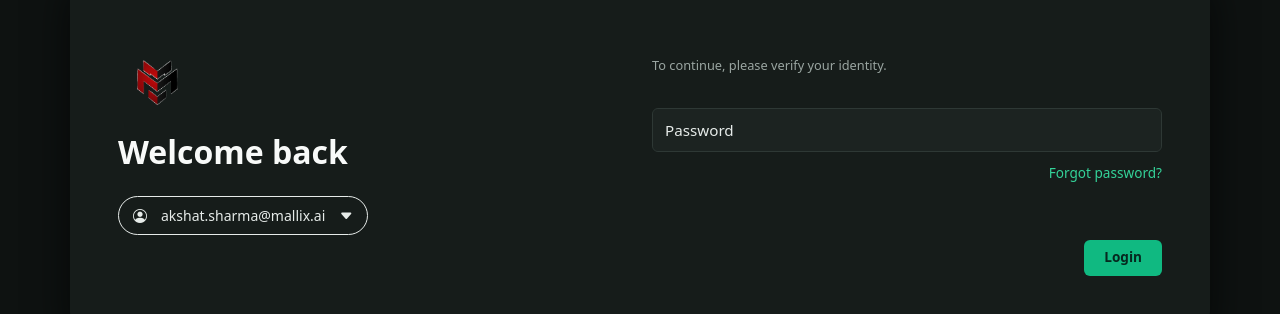
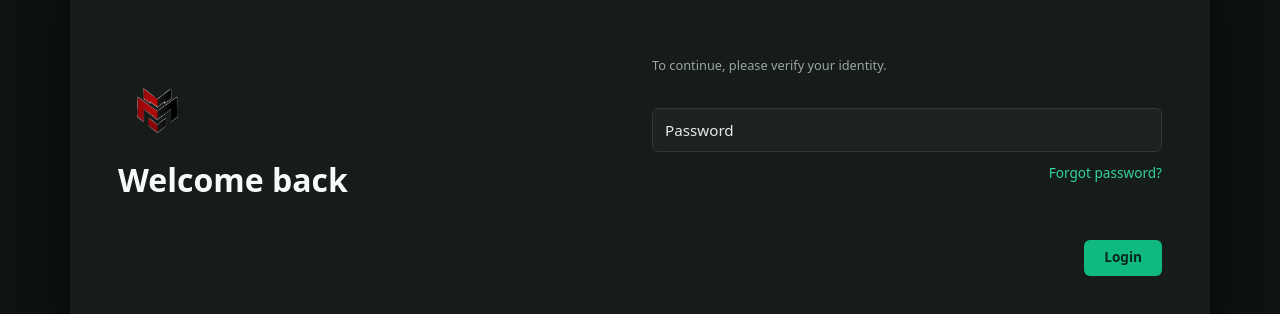
Before and after one commit to Akshat-619/Mallix, a React (Vite) app in the folder vite-project/: page /password in a window 1280 px wide. Shown: the part 254-568 px from the top of the page. Built offline with nearby package versions, Linux system fonts and the light colour scheme.

Commit message:
Make email dynamic - remove hardcoded fallback
- Remove hardcoded email fallback from Password component
- Only show email pill when user actually entered email in Login
- Email now displays exactly what user typed in login page
- Improve user experience with dynamic email display

```diff
--- a/vite-project/src/Pages/Login/Signup/Password.jsx
+++ b/vite-project/src/Pages/Login/Signup/Password.jsx
@@ -9,8 +9,8 @@ const Password = () => {
   const [showPassword, setShowPassword] = useState(false)
   const location = useLocation()
 
-  // Get email from navigation state or query params
-  const email = location.state?.email || 'akshat.sharma@mallix.ai'
+  // Get email from navigation state
+  const email = location.state?.email
 
   const handleSubmit = (e) => {
     e.preventDefault()
@@ -44,13 +44,15 @@ const Password = () => {
                 <div className="signin-text">
                   <h1>Welcome back</h1>
 
+                  {email && (
                     <div className="userEmail mt-4">
                       <span>
                         <i className="bi bi-person-circle me-2"></i>
-                      akshat.sharma@mallix.ai
+                        {email}
                         <i className="bi bi-caret-down-fill ms-2"></i>
                       </span>
                     </div>
+                  )}
                 </div>
               </div>
             </div>
```
Lines whose indentation alone changed are shown as unchanged.
